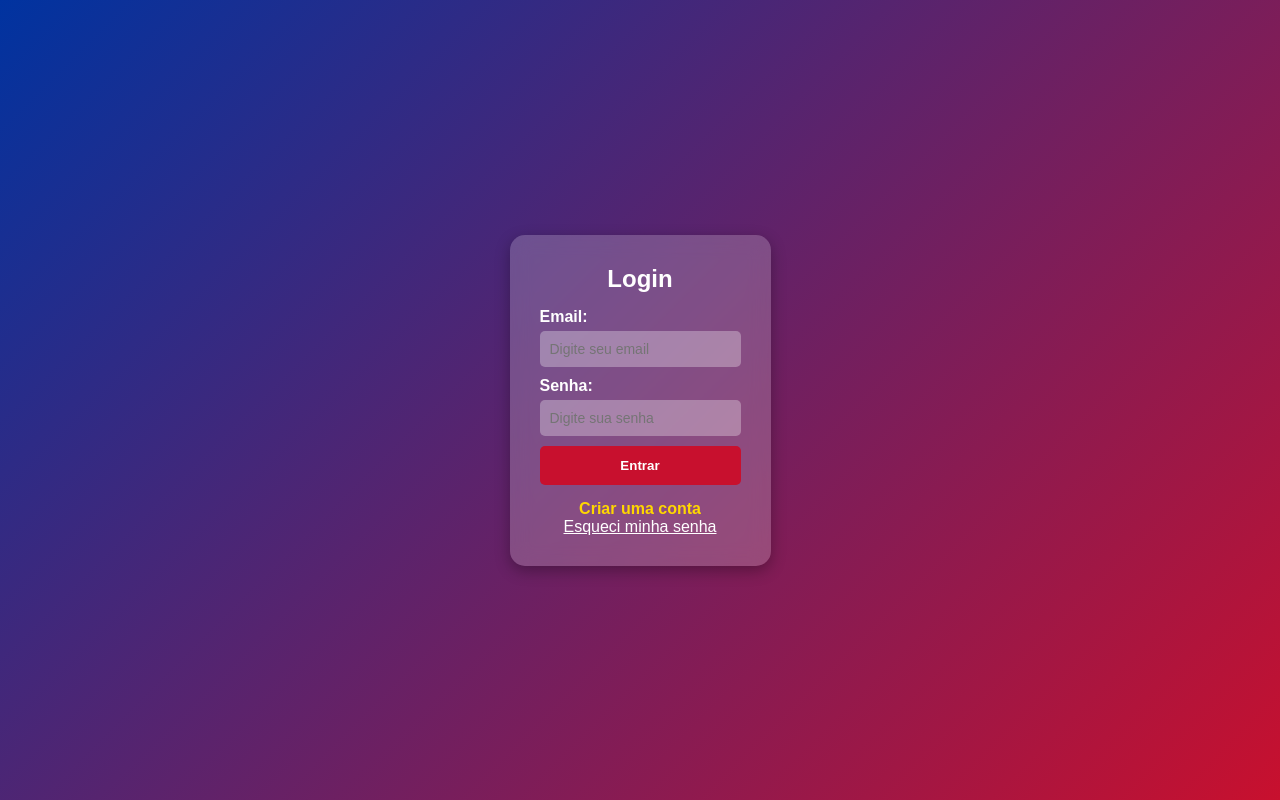
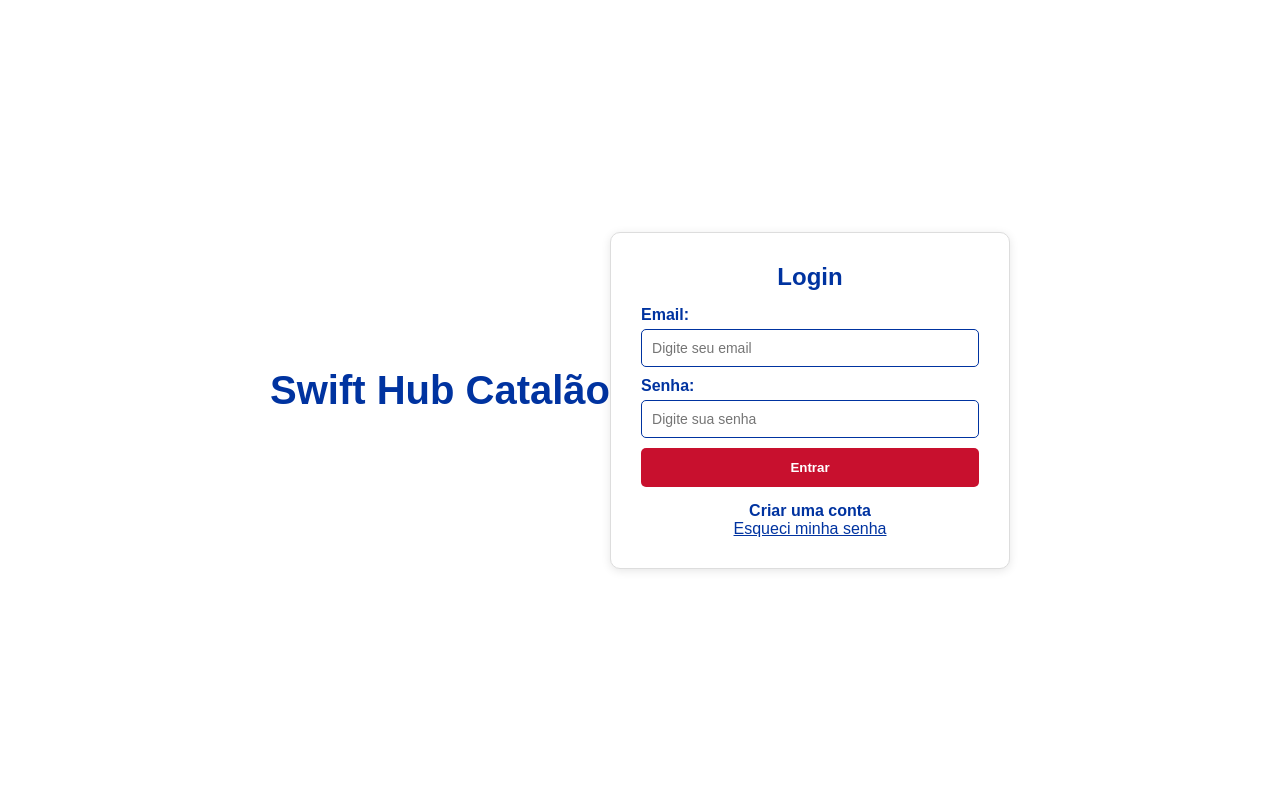
Before and after one commit to Swifthubcatalao/br, a plain HTML site: page login.html in a window 1280 px wide. Drawn offline with Linux system fonts and the light colour scheme; no server answers.

Commit message:
Update login.html

```diff
--- a/login.html
+++ b/login.html
@@ -22,7 +22,7 @@
       signOut
     } from "https://www.gstatic.com/firebasejs/10.5.0/firebase-auth.js";
 
-    // Configure seu Firebase aqui.
+    // Configure seu Firebase
     const firebaseConfig = {
       apiKey: "AIzaSyDGBKxvfcY-PA_vC7SA8G0f-TjqjK3OD3o",
       authDomain: "swifthubcatalao.firebaseapp.com",
@@ -91,12 +91,11 @@
         .then((userCredential) => {
           const user = userCredential.user;
           if (!user.emailVerified) {
-            // Se o email não estiver verificado, envia o email de verificação.
+            // Se o email não estiver verificado, envia ou reenvia o email de verificação.
             sendEmailVerification(user)
               .then(() => {
-                alert("Seu email não foi verificado. Um email de verificação foi enviado. Confira sua caixa de entrada. Se não receber, utilize o botão de reenvio.");
+                alert("Seu email não foi verificado. Um email de verificação foi enviado. Verifique sua caixa de entrada. Se não receber, utilize o botão de reenvio.");
                 const btn = document.getElementById("resendButton");
-                // Exibe o botão e mostra "Enviado" por 1 segundo
                 btn.style.display = "inline-block";
                 btn.innerText = "Enviado";
                 setTimeout(() => {
@@ -108,12 +107,13 @@
             signOut(auth);
             return;
           }
+          // Email verificado? Redireciona para a página de serviços.
           window.location.replace("servicos.html");
         })
         .catch(error => alert("Erro ao fazer login: " + error.message));
     }
 
-    // Função para tratar o cadastro e enviar email de verificação.
+    // Função para tratar o cadastro e envio do email de verificação.
     function handleRegister(e) {
       e.preventDefault();
       const email = document.getElementById("registerEmail").value;
@@ -131,7 +131,7 @@
         .catch(error => alert("Erro ao criar conta: " + error.message));
     }
 
-    // Função para recuperar senha.
+    // Função para recuperar senha
     function handleForgotPassword() {
       const email = document.getElementById("loginEmail").value;
       if (!email) {
@@ -143,7 +143,7 @@
         .catch(error => alert("Erro ao enviar email: " + error.message));
     }
 
-    // Função para reenviar email de verificação com contagem e mensagem "Enviado" por 1 segundo.
+    // Função para reenviar email de verificação com exibição de mensagem "Enviado" por 1 segundo
     function handleResendVerification() {
       const email = document.getElementById("loginEmail").value;
       const password = document.getElementById("loginPassword").value;
@@ -162,13 +162,12 @@
               })
               .catch(error => alert("Erro ao reenviar email: " + error.message));
           } else {
-            alert("Seu email já está verificado. Por favor, faça login.");
+            alert("Seu email já está verificado. Faça login normalmente.");
           }
         })
         .catch(error => alert("Erro ao reenviar email: " + error.message));
     }
 
-    // Registra os eventos quando o DOM estiver pronto.
     document.addEventListener("DOMContentLoaded", function () {
       document.getElementById("loginForm").addEventListener("submit", handleLogin);
       document.getElementById("registerForm").addEventListener("submit", handleRegister);
@@ -184,6 +183,7 @@
       --color-light: #ffffff;      /* Branco */
       --color-dark: #222;
     }
+    /* Reset */
     * {
       box-sizing: border-box;
       margin: 0;
@@ -191,24 +191,36 @@
       font-family: Arial, sans-serif;
     }
     body {
-      background: linear-gradient(135deg, var(--color-primary), var(--color-secondary));
-      color: var(--color-light);
+      background: #ffffff; /* Fundo branco */
+      color: var(--color-primary); /* Texto azul */
       display: flex;
       justify-content: center;
       align-items: center;
-      height: 100vh;
+      min-height: 100vh;
     }
+    /* Cabeçalho da empresa acima do login */
+    .company-header {
+      text-align: center;
+      margin-bottom: 20px;
+    }
+    .company-header h1 {
+      font-size: 2.5em;
+      color: var(--color-primary);
+    }
+    /* Container do login: quadrado branco */
     .container {
-      background: rgba(255, 255, 255, 0.2);
+      background: #ffffff;
+      border: 1px solid #ddd;
       padding: 30px;
-      border-radius: 15px;
-      box-shadow: 0px 5px 15px rgba(0, 0, 0, 0.3);
+      border-radius: 10px;
+      box-shadow: 0 2px 10px rgba(0, 0, 0, 0.1);
       max-width: 400px;
+      width: 100%;
       text-align: center;
-      backdrop-filter: blur(10px);
     }
     h2 {
       margin-bottom: 15px;
+      color: var(--color-primary);
     }
     form {
       display: flex;
@@ -218,16 +230,16 @@
     form label {
       margin-bottom: 5px;
       font-weight: bold;
-      color: var(--color-light);
+      color: var(--color-primary);
     }
     form input {
       padding: 10px;
       margin-bottom: 10px;
-      border: none;
+      border: 1px solid var(--color-primary);
       border-radius: 5px;
       font-size: 14px;
-      background: rgba(255, 255, 255, 0.3);
-      color: var(--color-light);
+      background: #ffffff;
+      color: var(--color-primary);
     }
     form button {
       padding: 12px;
@@ -246,13 +258,13 @@
       margin-top: 15px;
       cursor: pointer;
       font-weight: bold;
-      color: #FFD700;
+      color: var(--color-primary);
     }
     .toggle:hover {
-      color: #FFA500;
+      color: var(--color-secondary);
     }
     #forgotPassword {
-      color: var(--color-light);
+      color: var(--color-primary);
       text-decoration: underline;
       cursor: pointer;
     }
@@ -272,7 +284,7 @@
       font-size: 1.2em;
       margin-top: 10px;
     }
-    /* Estilo para o indicador de status (bolinha verde) */
+    /* Indicador de status (bolinha verde) */
     .status-indicator {
       display: inline-block;
       width: 10px;
@@ -286,6 +298,7 @@
   </style>
 
   <script>
+    // Alterna entre os formulários de login e cadastro
     function toggleForm() {
       const loginContainer = document.getElementById("loginFormContainer");
       const registerContainer = document.getElementById("registerFormContainer");
@@ -295,6 +308,10 @@
   </script>
 </head>
 <body>
+  <!-- Cabeçalho da Empresa (fora do quadrado do login) -->
+  <div class="company-header">
+    <h1>Swift Hub Catalão</h1>
+  </div>
   <div class="container">
     <!-- Formulário de Login -->
     <div id="loginFormContainer">
@@ -321,7 +338,7 @@
       </form>
       <p class="toggle" onclick="toggleForm()">Já tenho uma conta</p>
     </div>
-    <!-- Botão para reenviar email de verificação (exibido quando necessário) -->
+    <!-- Botão para reenviar email de verificação -->
     <button id="resendButton">Reenviar email de verificação</button>
     <!-- Mensagem informando que o usuário já está logado -->
     <p id="loggedMessage">Logado!</p>
```
